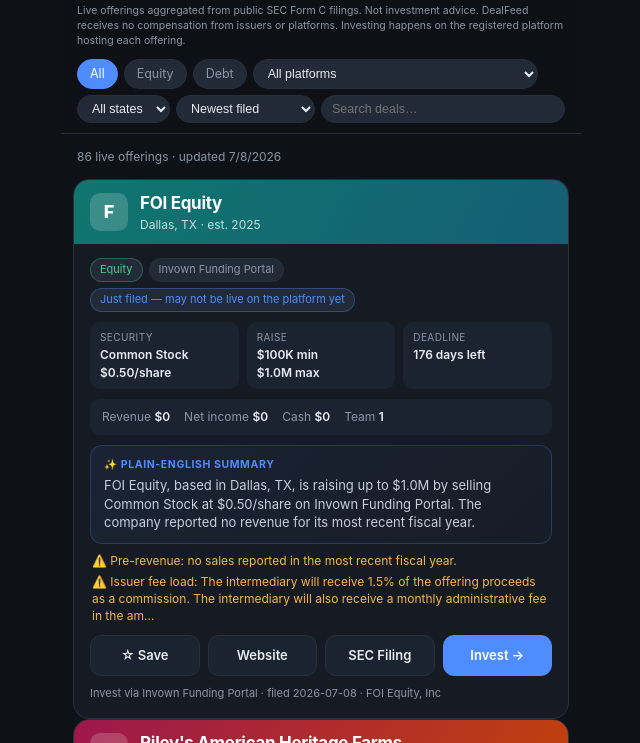
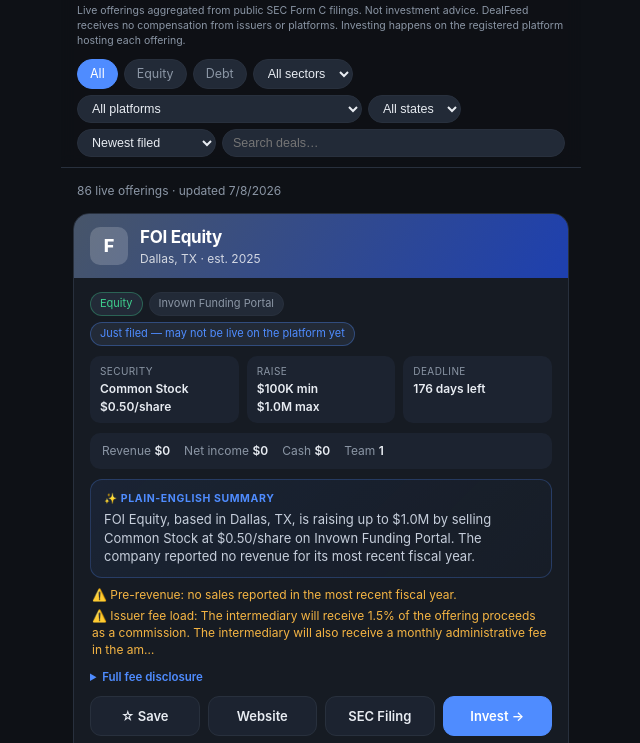
Before and after one commit to AndUhThird/DealFeed, a plain HTML site: page docs/index.html in a window 1280 px wide. Shown: the part 48-791 px from the top of the page, without its empty margins (319-959 px from the left). Drawn offline with Linux system fonts and the light colour scheme.

Commit message:
Add files via upload

```diff
--- a/docs/index.html
+++ b/docs/index.html
@@ -49,6 +49,9 @@
   .ai .lab{font-size:10.5px;font-weight:700;color:var(--accent);text-transform:uppercase;letter-spacing:.6px;display:block;margin-bottom:4px}
   .flags{font-size:12px;color:var(--amber);margin:2px 0 10px;padding-left:2px}
   .flags div{margin-bottom:3px}
+  .feedet{font-size:11.5px;color:var(--muted);margin:0 0 10px}
+  .feedet summary{cursor:pointer;color:var(--accent);font-weight:600;user-select:none}
+  .feedet[open]{background:var(--card2);border-radius:10px;padding:9px 12px}
   .actions{display:flex;gap:8px;margin-top:10px;flex-wrap:wrap}
   .btn{flex:1;min-width:100px;text-align:center;padding:10px 4px;border-radius:11px;font-size:13px;font-weight:600;cursor:pointer;user-select:none;text-decoration:none;border:1px solid var(--line);color:var(--text);background:var(--card2)}
   .btn.primary{background:var(--accent);border-color:var(--accent);color:#fff}
@@ -71,6 +74,7 @@
       <div class="chipf on" data-f="all">All</div>
       <div class="chipf" data-f="Equity">Equity</div>
       <div class="chipf" data-f="Debt">Debt</div>
+      <select id="sectorSel"><option value="all">All sectors</option></select>
       <select id="platformSel"><option value="all">All platforms</option></select>
       <select id="stateSel"><option value="all">All states</option></select>
       <select id="sortSel">
@@ -95,12 +99,24 @@
 </div>
 
 <script>
-let DEALS=[], typeF="all", platF="all", stateF="all", sortF="filed", query="", watchOnly=false;
+let DEALS=[], typeF="all", platF="all", stateF="all", sectorF="all", sortF="filed", query="", watchOnly=false;
 const saved = new Set(JSON.parse(localStorage.getItem("dealfeed_watchlist")||"[]"));
 
-const GRADS=[["#1d4ed8","#0e7490"],["#9d174d","#c2410c"],["#b45309","#ca8a04"],["#1e40af","#5b21b6"],
-  ["#be123c","#7c3aed"],["#0f766e","#155e75"],["#065f46","#0e7490"],["#334155","#065f46"]];
-function grad(name){let h=0;for(const c of name)h=(h*31+c.charCodeAt(0))>>>0;const g=GRADS[h%GRADS.length];return `linear-gradient(120deg,${g[0]},${g[1]})`;}
+const SECTOR_GRADS={
+  "Tech & Software":["#4f46e5","#7c3aed"],
+  "Health & Bio":["#059669","#0d9488"],
+  "Food & Beverage":["#b45309","#dc2626"],
+  "Energy & Climate":["#15803d","#4d7c0f"],
+  "Real Estate & Construction":["#a16207","#78716c"],
+  "Finance & Fintech":["#1d4ed8","#0e7490"],
+  "Media & Entertainment":["#be123c","#7c3aed"],
+  "Transportation & Aerospace":["#0369a1","#334155"],
+  "Agriculture":["#4d7c0f","#a16207"],
+  "Hospitality & Travel":["#c2410c","#9d174d"],
+  "Consumer & Retail":["#db2777","#9333ea"],
+  "Other":["#475569","#1e40af"]
+};
+function grad(d){const g=SECTOR_GRADS[d.sector]||SECTOR_GRADS["Other"];return `linear-gradient(120deg,${g[0]},${g[1]})`;}
 function fmt(n){if(n===null||n===undefined||isNaN(n))return "—";const a=Math.abs(n);
   const s=a>=1e6?(a/1e6).toFixed(1)+"M":a>=1e3?Math.round(a/1e3)+"K":a.toFixed(0);return (n<0?"-$":"$")+s;}
 function daysLeft(d){return d?Math.ceil((new Date(d)-new Date())/86400000):null;}
@@ -132,8 +148,9 @@
     (typeF==="all"||d.type===typeF) &&
     (platF==="all"||d.platform===platF) &&
     (stateF==="all"||d.state===stateF) &&
+    (sectorF==="all"||d.sector===sectorF) &&
     (!watchOnly||saved.has(d.key)) &&
-    (!query||(d.name+" "+(d.city||"")+" "+(d.security||"")).toLowerCase().includes(query))
+    (!query||(d.name+" "+(d.city||"")+" "+(d.security||"")+" "+(d.sector||"")).toLowerCase().includes(query))
   );
   list.sort((a,b)=>{
     if(sortF==="deadline")return (a.deadline||"9999").localeCompare(b.deadline||"9999");
@@ -146,13 +163,14 @@
     const growth=(d.revPrior&&d.rev)?Math.round((d.rev-d.revPrior)/d.revPrior*100):null;
     const card=document.createElement("div");card.className="card";
     card.innerHTML=`
-      <div class="banner" style="background:${grad(d.name)}">
+      <div class="banner" style="background:${grad(d)}">
         <div class="avatar">${esc(d.name[0]||"?")}</div>
         <div><div class="co">${esc(d.name)}</div><div class="loc">${esc(d.city)}${d.city&&d.state?", ":""}${esc(d.state)}${d.founded?` &middot; est. ${d.founded}`:""}</div></div>
       </div>
       <div class="body">
         <div class="tags">
           <span class="tag ${d.type.toLowerCase()}">${d.type}</span>
+          ${d.sector?`<span class="tag">${esc(d.sector)}</span>`:""}
           <span class="tag">${esc(d.platform)}</span>
           ${d.amended?'<span class="tag">Amended filing</span>':""}
           ${d.filed&&(new Date()-new Date(d.filed))/86400000<21?'<span class="tag" style="color:var(--accent);border-color:rgba(79,140,255,.35)">Just filed — may not be live on the platform yet</span>':""}
@@ -170,6 +188,7 @@
         </div>
         <div class="ai"><span class="lab">&#10024; Plain-English summary</span>${esc(d.summary)}</div>
         ${d.flags&&d.flags.length?`<div class="flags">${d.flags.map(f=>`<div>&#9888;&#65039; ${esc(f)}</div>`).join("")}</div>`:""}
+        ${d.fees?`<details class="feedet"><summary>Full fee disclosure</summary>${esc(d.fees)}</details>`:""}
         <div class="actions">
           <div class="btn ${saved.has(d.key)?"saved":""}" data-save="${d.key}">${saved.has(d.key)?"&#9733; Saved":"&#9734; Save"}</div>
           ${d.site?`<a class="btn" href="${d.site.startsWith("http")?d.site:"https://"+d.site}" target="_blank" rel="noopener">Website</a>`:""}
@@ -192,6 +211,7 @@
   c.onclick=()=>{document.querySelectorAll(".chipf").forEach(x=>x.classList.remove("on"));c.classList.add("on");typeF=c.dataset.f;render();};
 });
 document.getElementById("platformSel").onchange=e=>{platF=e.target.value;render();};
+document.getElementById("sectorSel").onchange=e=>{sectorF=e.target.value;render();};
 document.getElementById("stateSel").onchange=e=>{stateF=e.target.value;render();};
 document.getElementById("sortSel").onchange=e=>{sortF=e.target.value;render();};
 document.getElementById("q").oninput=e=>{query=e.target.value.toLowerCase();render();};
@@ -201,6 +221,7 @@
   DEALS=(j.deals||[]).map(d=>({...d,key:String(d.cik||d.name)}));
   options("platformSel",DEALS.map(d=>d.platform));
   options("stateSel",DEALS.map(d=>d.state));
+  options("sectorSel",DEALS.map(d=>d.sector));
   render();
   const g=new Date(j.generated);
   document.getElementById("count").textContent+=` · updated ${g.toLocaleDateString()}`;
```
